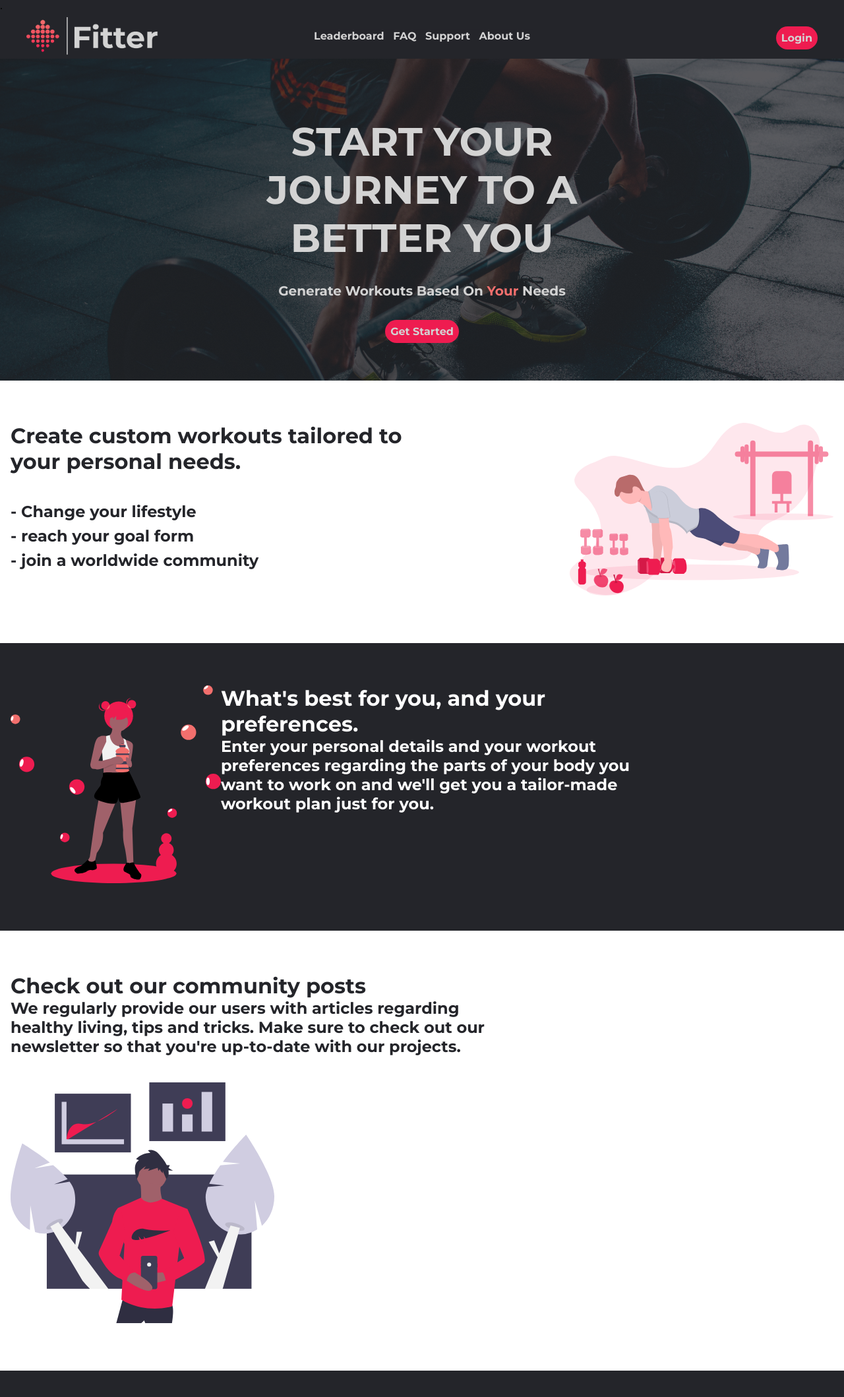
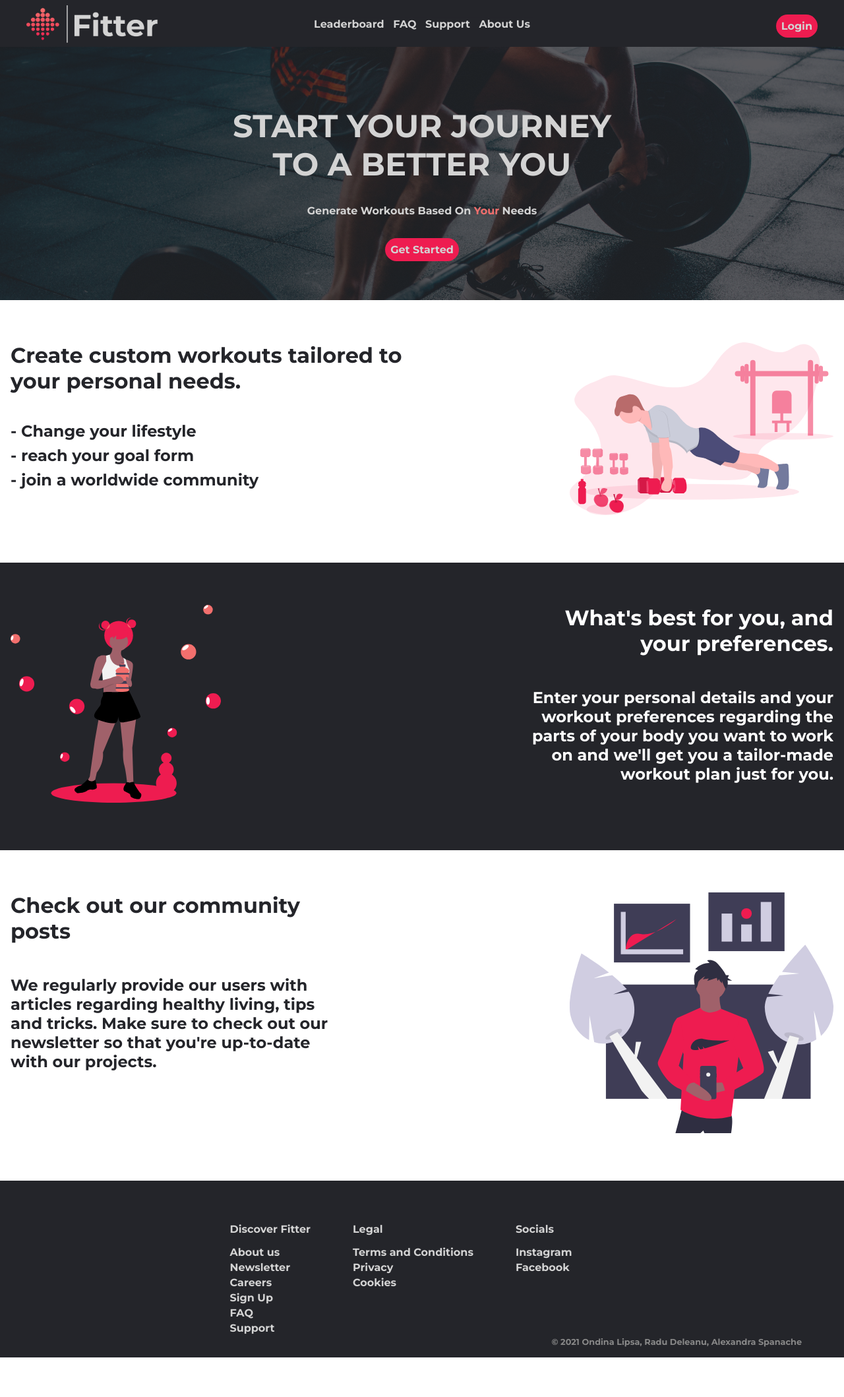
Before and after one commit to olipsa/Workout-Generator-Website, a PHP site: page /homepage.html in a window 1280 px wide. Shown: the top 2118 px of the page at 66% size. After the commit the page ends 2058 px from the top, so only its background shows below. Run offline with PHP 8.4, Linux system fonts and the light colour scheme.

Commit message:
responsiveness, homepage finished

```diff
--- a/homepage.css
+++ b/homepage.css
@@ -93,11 +93,11 @@ section {
 }
 
 .hero_overlay_title{
-    font-size: 3.75em;
+    font-size: 3.75vw;
 }
 
 .hero_overlay_subtitle{
-    font-size: 1.25em;
+    font-size: 1.25vw;
     padding-top: 0;
 }
 
@@ -109,7 +109,7 @@ section {
     position: relative;
     text-align: center;
     max-width: 100%;
-    width: 196vh;
+    width: 196vw;
     height: auto;
     opacity: 0.25;
 }
@@ -117,7 +117,7 @@ section {
 .crop_container{
     position: relative;
     width: 100%;
-    height: 61vh;
+    height: 30vw;
     left: 0;
     top: 0;
     right: 0;
@@ -205,13 +205,17 @@ section {
     width: auto;
 }
 
-.benefits_text h1, .benefits_text p{
-    width: 70%;
+.benefits_text{
+    width: 37%;
     background: transparent;
 }
 
+.benefits_text h1, .benefits_text p{
+    text-align: right;
+}
+
 .benefits_text p{
-    padding-bottom: 1.3em;
+    padding-top: 2em;
     font-size: 1.5rem;
     display: flex;
     align-items: center;
@@ -226,13 +230,13 @@ section {
     padding: 4rem 0;
 }
 
-.support_container p, .support_container h1{
-    color: #24252A;
-}
-
 .support_container{
     display: flex;
     justify-content: space-between;
+}
+
+.support_container p, .support_container h1{
+    color: #24252A;
 }
 
 .support_text h1, .support_text p{
@@ -241,7 +245,7 @@ section {
 }
 
 .support_text p{
-    padding-bottom: 1.3em;
+    padding-top: 2em;
     font-size: 1.5rem;
     display: flex;
     align-items: center;
--- a/homepage.html
+++ b/homepage.html
@@ -5,7 +5,7 @@
     <meta charset="UTF-8">
     <meta name="viewport" content="width=device-width, initial-scale=1.0">
     <link rel="stylesheet" href="homepage.css">
-    <link rel="shortcut icon" href="logo_dark_mode.ico" type="image/x-icon" />.
+    <link rel="shortcut icon" href="logo_dark_mode.ico" type="image/x-icon"/>
     <title>Home | Fitter</title>
 </head>
 
@@ -42,8 +42,6 @@
     <section class="hero_container">
         <div class="crop_container">
             <img class="hero_image" src="bgimage.jpg" alt="hero_image">
-        </div>
-
             <div class="hero_overlay">
                 <span class="hero_overlay_title">START YOUR JOURNEY TO A BETTER YOU</span>
                 <span class="hero_overlay_subtitle">
@@ -55,6 +53,7 @@
                             Get Started
                         </button>
                     </a>
+                </div>
             </div>
         </div>
     </section>
@@ -108,9 +107,9 @@
                         our newsletter so that you're up-to-date with our projects.
                     </p>
                 </div>
-            </div>
                 <div class="support_img">
                     <img src="lifestyle.svg" alt="lifestyle" width="301" height="274">
+                </div>
             </div>
         </div>
     </section>
--- a/leaderboard.html
+++ b/leaderboard.html
@@ -6,7 +6,7 @@
     <meta name="viewport" content="width=device-width, initial-scale=1.0">
     <link rel="stylesheet" href="leaderboard.css">
     <link rel="shortcut icon" href="logo_dark_mode.ico" type="image/x-icon" />.
-    <title>Leaderboard | WorkoutGenerator</title>
+    <title>Leaderboard | Fitter</title>
 </head>
 
 <body>
```
Lines whose indentation alone changed are shown as unchanged.
